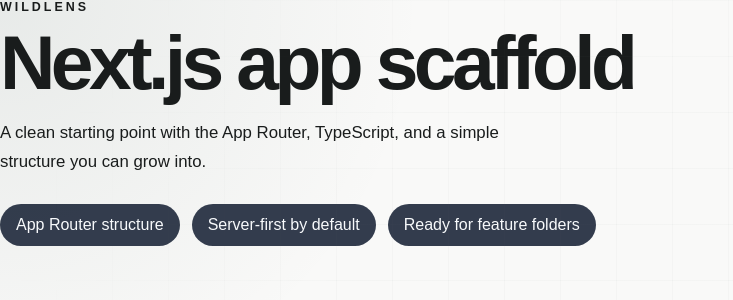
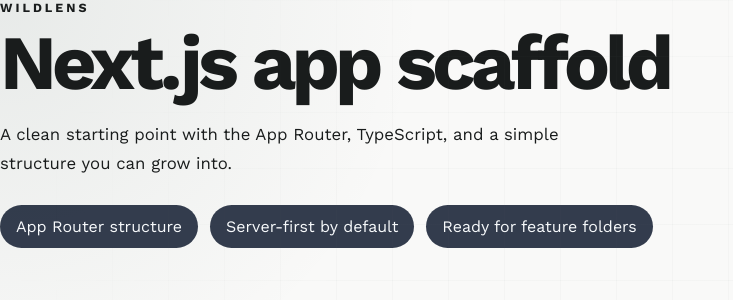
Before and after one commit to suhanstha09/wildlens, a Next.js app in the folder frontend/: page / in a window 1280 px wide. Shown: the top 300 px of the page, without its empty margins (0-733 px from the left). Built offline with nearby package versions, Linux system fonts and the light colour scheme.

Commit message:
refactor: update layout component with new font variables and improved metadata

```diff
--- a/frontend/app/layout.tsx
+++ b/frontend/app/layout.tsx
@@ -1,9 +1,20 @@
 import type { ReactNode } from 'react';
+import { Space_Grotesk, Work_Sans } from 'next/font/google';
 import './globals.css';
 
+const workSans = Work_Sans({
+  subsets: ['latin'],
+  variable: '--font-work-sans',
+});
+
+const spaceGrotesk = Space_Grotesk({
+  subsets: ['latin'],
+  variable: '--font-space-grotesk',
+});
+
 export const metadata = {
-  title: 'Wildlens',
-  description: 'Wildlens frontend app scaffold',
+  title: 'Wild Lens | Wildlife Conservation System',
+  description: 'Scientific dashboard UI for wildlife monitoring, review, and analytics.',
 };
 
 export default function RootLayout({
@@ -13,7 +24,7 @@
 }>) {
   return (
     <html lang="en">
-      <body>{children}</body>
+      <body className={`${workSans.variable} ${spaceGrotesk.variable}`}>{children}</body>
     </html>
   );
 }
```
